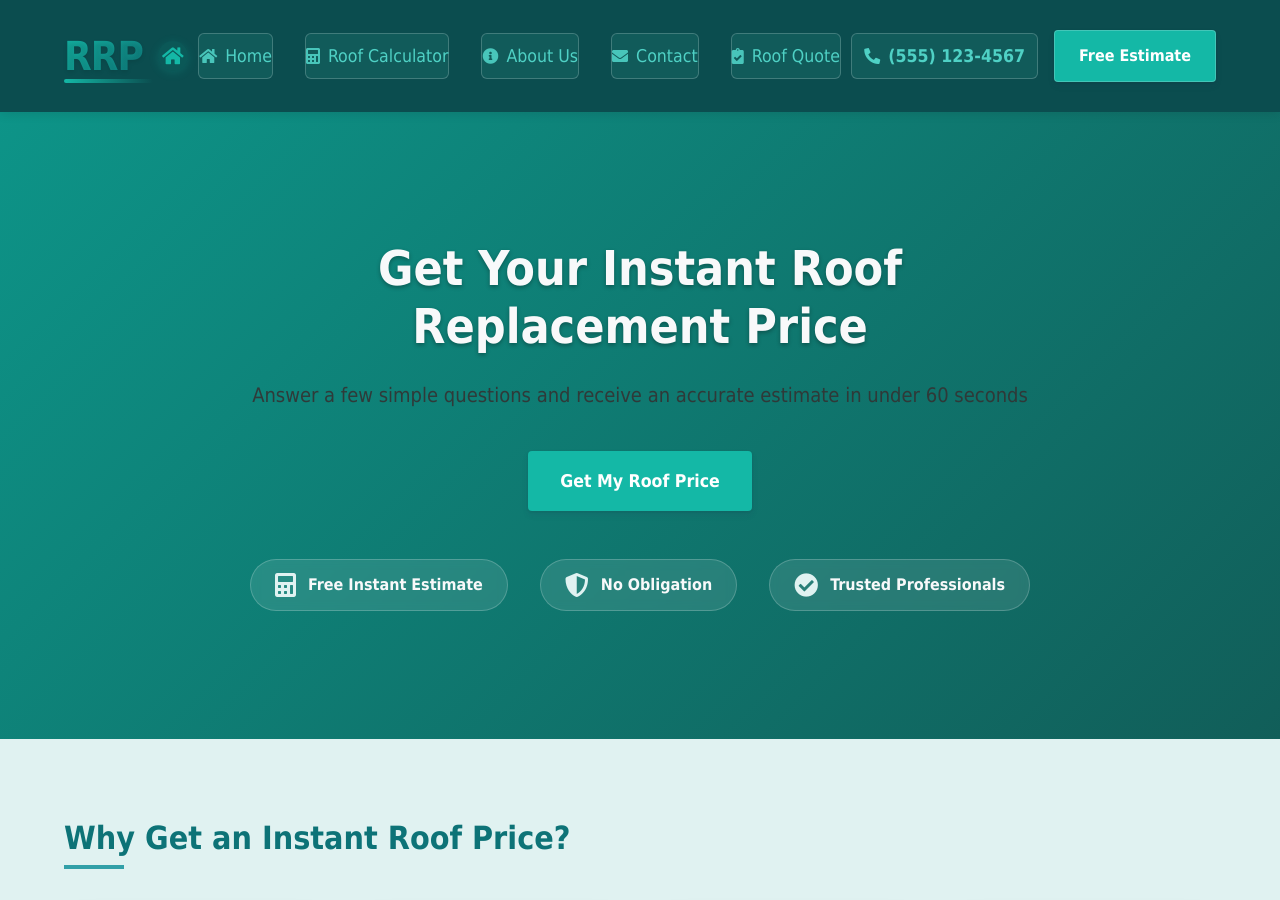
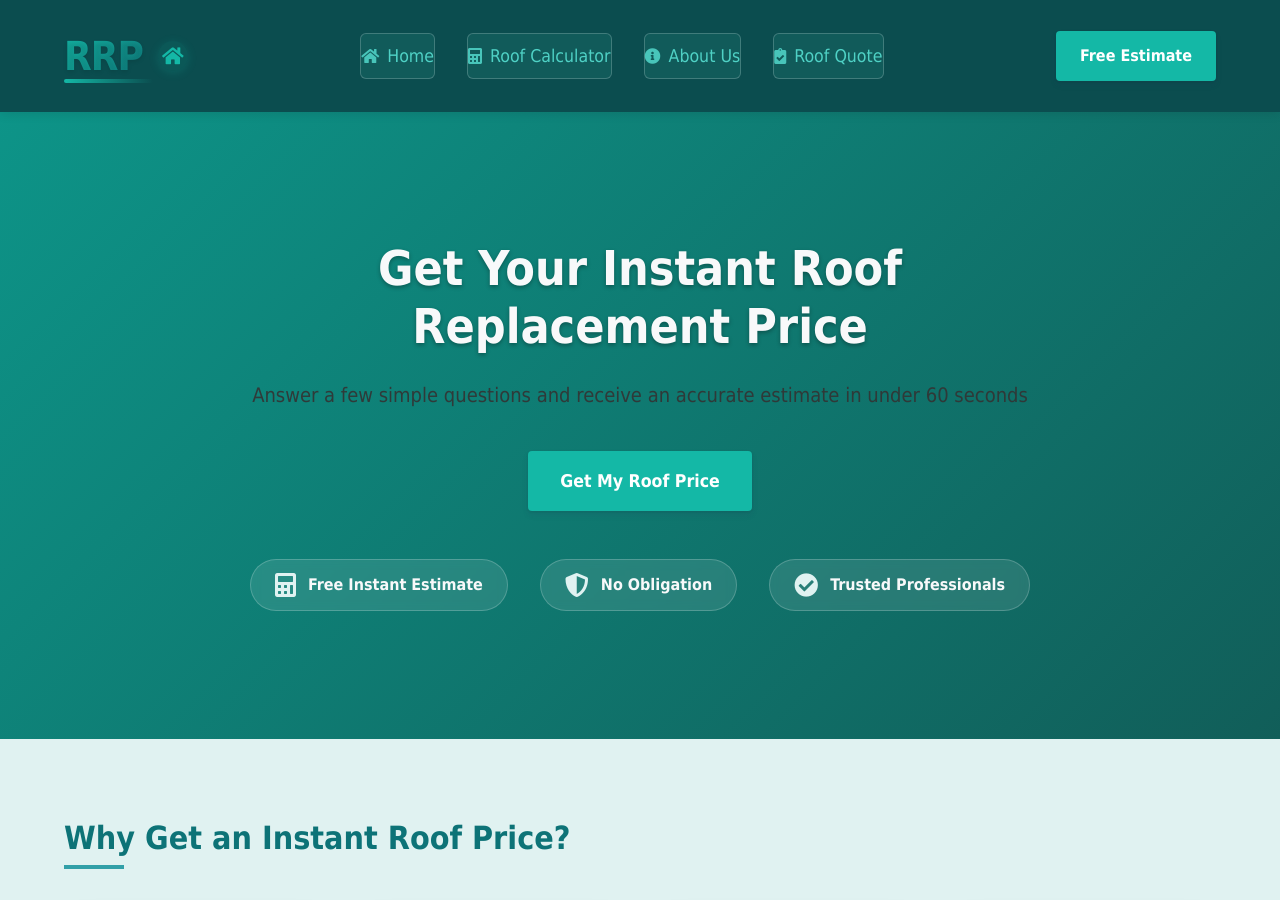
Before and after one commit to tim-amredev/replacement-roof-pa, a Jekyll site: the page built from index.html, in a window 1280 px wide and 900 px high. Built offline with Jekyll 4.4.1, drawn with Linux system fonts in a browser that asks for light colours; some web fonts are replaced.

Commit message:
Update header.html

```diff
--- a/_includes/header.html
+++ b/_includes/header.html
@@ -28,12 +28,6 @@
           </a>
         </li>
         <li>
-          <a href="{{ site.baseurl }}/contact" class="nav-link">
-            <i class="fas fa-envelope"></i>
-            <span>Contact</span>
-          </a>
-        </li>
-        <li>
           <a href="{{ site.baseurl }}/roof-questionnaire" class="nav-link quote-link">
             <i class="fas fa-clipboard-check"></i>
             <span>Roof Quote</span>
@@ -41,11 +35,6 @@
         </li>
       </ul>
     </nav>
-    <div class="header-contact">
-      <a href="tel:{{ site.phone }}" class="phone-link">
-        <i class="fas fa-phone-alt"></i>
-        <span>{{ site.phone }}</span>
-      </a>
       <a href="{{ site.baseurl }}/roof-questionnaire" class="btn btn-primary">Free Estimate</a>
     </div>
   </div>
```
